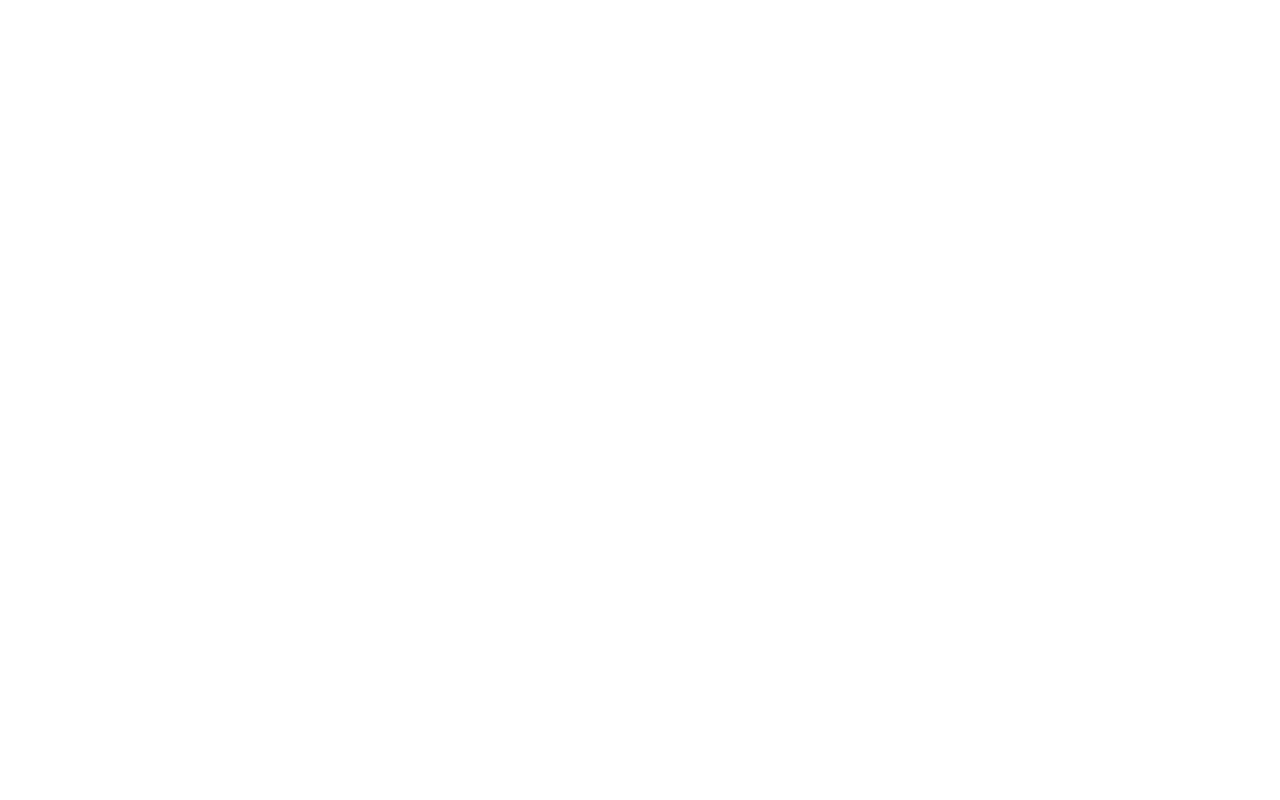
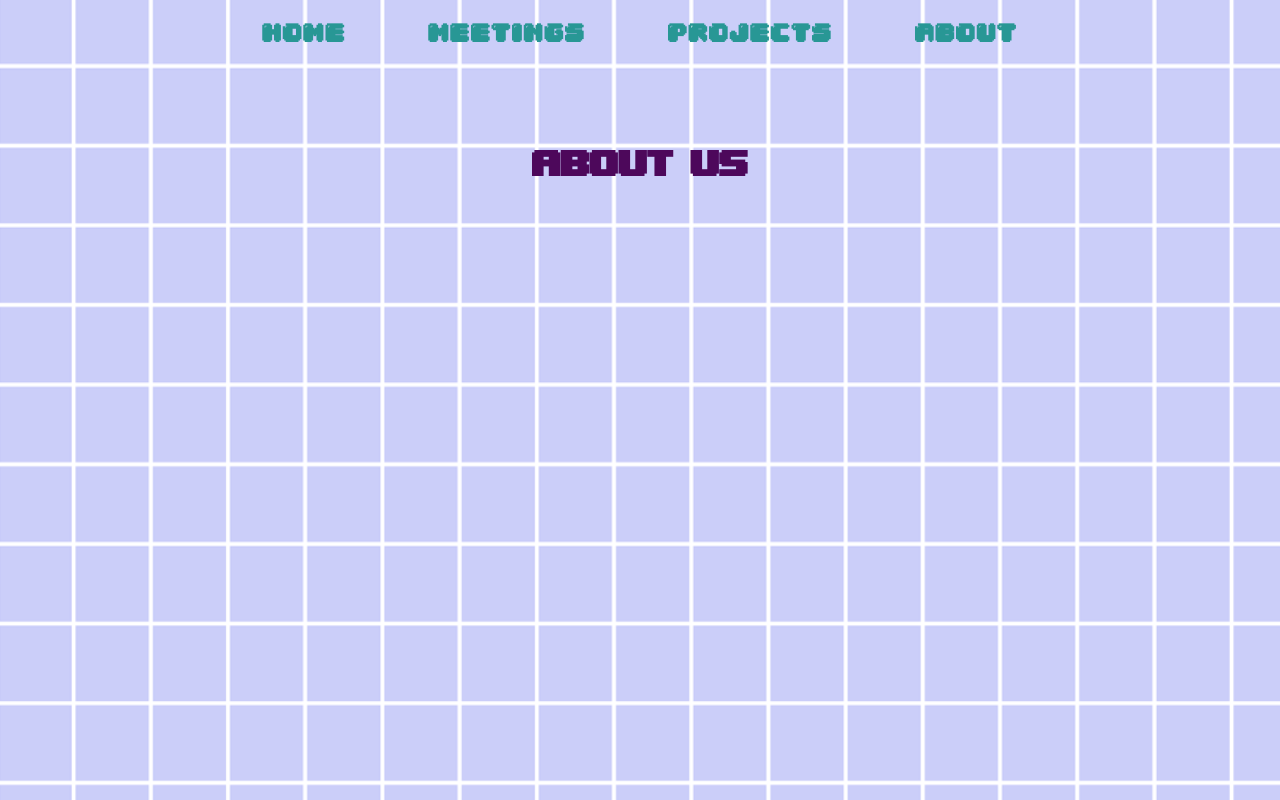
Before and after one commit to SDMC-Girls-Who-Code-2024-2025/SDMCGirlsWhoCodeWeb, a plain HTML site: page about.html in a window 1280 px wide. Drawn offline with Linux system fonts and the light colour scheme.

Commit message:
other pages are no longer blank

```diff
--- a/about.html
+++ b/about.html
@@ -1,3 +1,44 @@
 <!DOCTYPE html>
 <html lang="en">
+    <title>San Diego Miramar College's Girls Who Code Club</title>
+        <!-- CSS for website styling -->
+        <style>
+            @font-face {font-family: font1; src: url('fonts/upheavtt.ttf')}
+            @font-face {font-family: font2; src: url('fonts/04B_30__.TTF')}
+            h1 {
+                font-family: font1;
+            }
+            h2 {
+                font-family: font2;
+            }
+            a:visited, a:link {
+                color: #289795;
+                font-family: font2;
+                background-color: transparent;
+                text-decoration: none;
+                font-size: 25px;
+            }
+            a:hover, a:active {
+                color: #289795;
+                font-family:font2;
+                background-color:transparent;
+                font-weight: bold;
+                font-size: 30px;
+            }
+            body {
+                background-image: url("images/purple_grid_background.png");
+            }
+        </style>
+    </head>
+    <!-- main website -->
+    <body>
+        <center>
+            <h2><a href="index.html">&nbsp&nbsp&nbsphome&nbsp&nbsp&nbsp</a>
+            <a href="meetings.html">meetings&nbsp&nbsp&nbsp</a>
+            <a href="projects.html">projects&nbsp&nbsp&nbsp</a>
+            <a href="about.html">about&nbsp&nbsp&nbsp</a></h2>
+            <br><br><br>
+            <h1><font size=100px><font color="#4d085b">About Us</font color></font size></h1>
+        </center>
+    </body>
 </html>
```
Also changed, not shown: meetings.html (+41 -0 lines), projects.html (+41 -0 lines).
